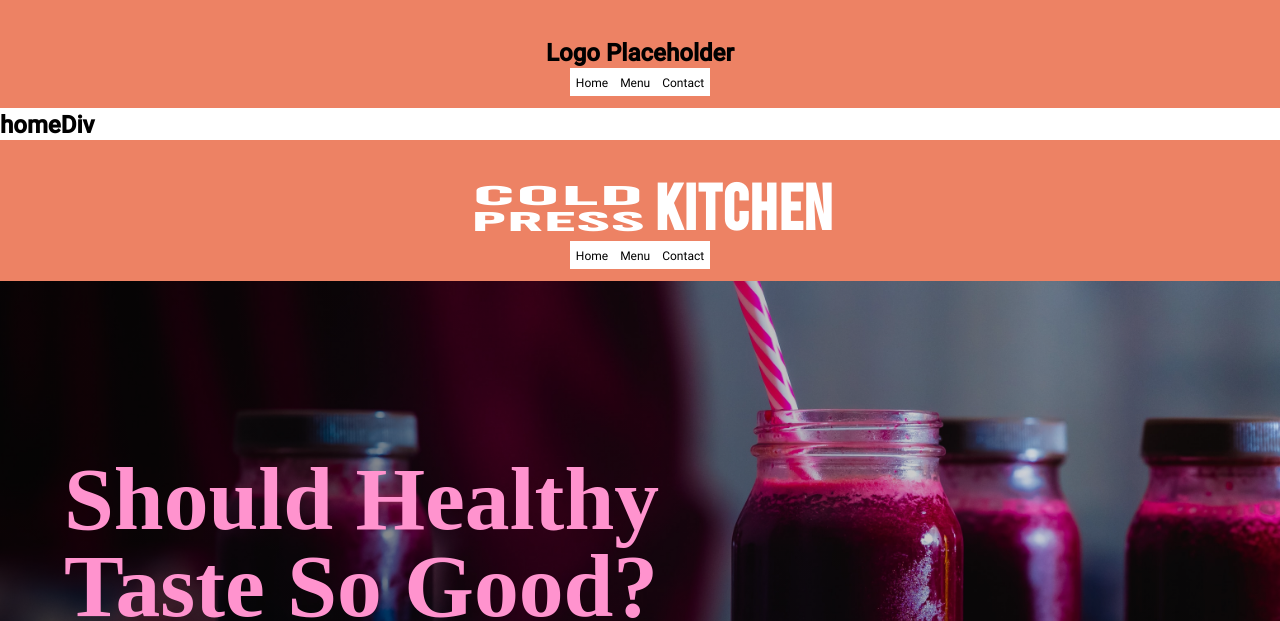
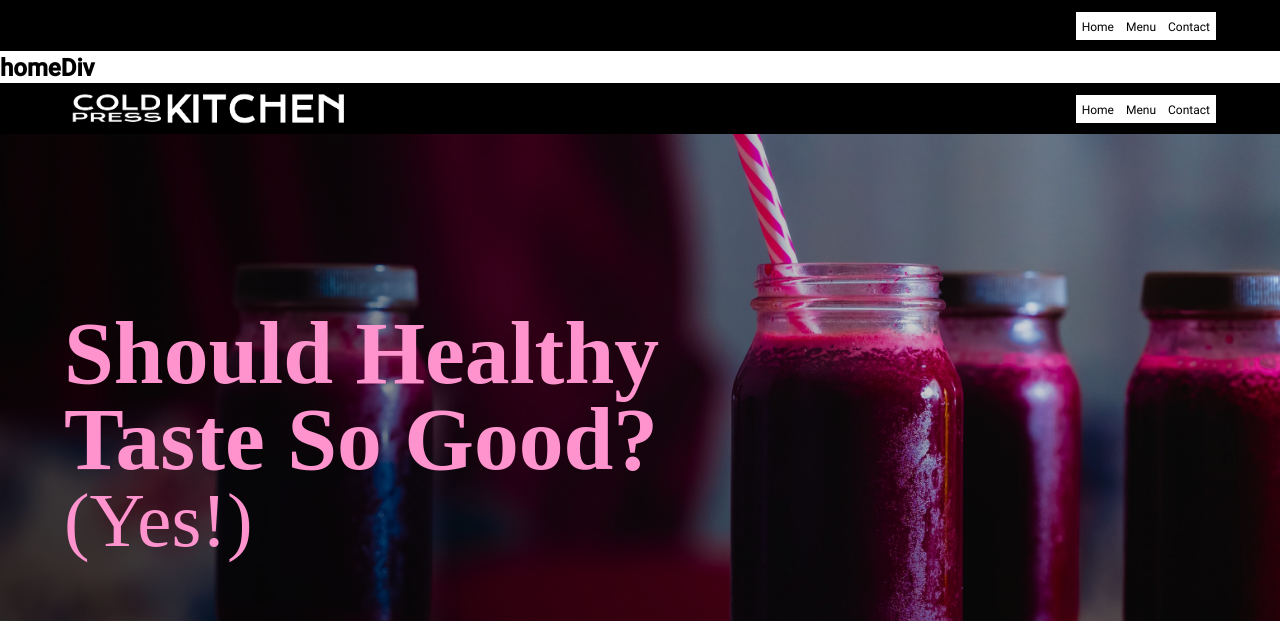
Before and after one commit to TCdotmake/restaurant, a website built with webpack: page dist/index.html in a window 1280 px wide. Shown: the top 621 px of the page. Built offline with nearby package versions, Linux system fonts and the light colour scheme; files whose address does not match are found by name.

Commit message:
switch to img for logo

```diff
--- a/src/header.js
+++ b/src/header.js
@@ -4,34 +4,41 @@
 import homeDiv from './home.js';
 import menuDiv from './menu.js';
 import contactDiv from './contact.js';
+import LogoImg from './img/Screenshot 2023-08-12 at 7.09.10 PM.png'
 
 const header = document.createElement('div');
 header.setAttribute('id', 'header');
 
 
-//logo
-const coldText = document.createElement('h2');
-coldText.classList.add('coldPressSub');
-coldText.setAttribute('id', 'coldText');
-coldText.innerHTML='COLD';
-const pressText = document.createElement('h2');
-pressText.classList.add('coldPressSub');
-pressText.setAttribute('id','pressText');
-pressText.innerHTML="PRESS";
-const logoSubDiv = document.createElement('div');
-logoSubDiv.setAttribute('id','logoSubDiv');
-logoSubDiv.appendChild(coldText);
-logoSubDiv.appendChild(pressText);
-const kitchenText = document.createElement('h1');
-kitchenText.setAttribute('id','kitchenText');
-kitchenText.innerHTML='KITCHEN';
-const logoDiv = document.createElement('div');
-logoDiv.setAttribute('id','logoDiv');
-logoDiv.appendChild(logoSubDiv);
-logoDiv.appendChild(kitchenText);
+//logo using css
+// const coldText = document.createElement('h2');
+// coldText.classList.add('coldPressSub');
+// coldText.setAttribute('id', 'coldText');
+// coldText.innerHTML='COLD';
+// const pressText = document.createElement('h2');
+// pressText.classList.add('coldPressSub');
+// pressText.setAttribute('id','pressText');
+// pressText.innerHTML="PRESS";
+// const logoSubDiv = document.createElement('div');
+// logoSubDiv.setAttribute('id','logoSubDiv');
+// logoSubDiv.appendChild(coldText);
+// logoSubDiv.appendChild(pressText);
+// const kitchenText = document.createElement('h1');
+// kitchenText.setAttribute('id','kitchenText');
+// kitchenText.innerHTML='KITCHEN';
+// const logoDiv = document.createElement('div');
+// logoDiv.setAttribute('id','logoDiv');
+// logoDiv.appendChild(logoSubDiv);
+// logoDiv.appendChild(kitchenText);
 
-header.appendChild(logoDiv);
+//header.appendChild(logoDiv);
 //navigation bar
+
+//logo img
+const logoImg = new Image();
+logoImg.src = LogoImg;
+logoImg.setAttribute('id','logoImg');
+header.appendChild(logoImg);
 
 const homeBtn = document.createElement('li');
 homeBtn.innerHTML= 'Home';
--- a/src/style.css
+++ b/src/style.css
@@ -70,10 +70,15 @@
 }
 #header {
   display: flex;
-  flex-direction: column;
+  flex-direction: row;
   align-items: center;
-  background-color: var(--header-bg);
-  padding: 3rem 0 1rem 0;
+  justify-content: space-between;
+  background-color: black;
+  height: clamp(30px, 4vw, 6vw);
+  padding: 0 5vw;
+}
+#logoImg{
+  height: 100%;
 }
 #navBar ul {
   display: flex;
```
Also changed, not shown: src/img/Screenshot 2023-08-12 at 7.09.10 PM.png (added), 2 other files.
